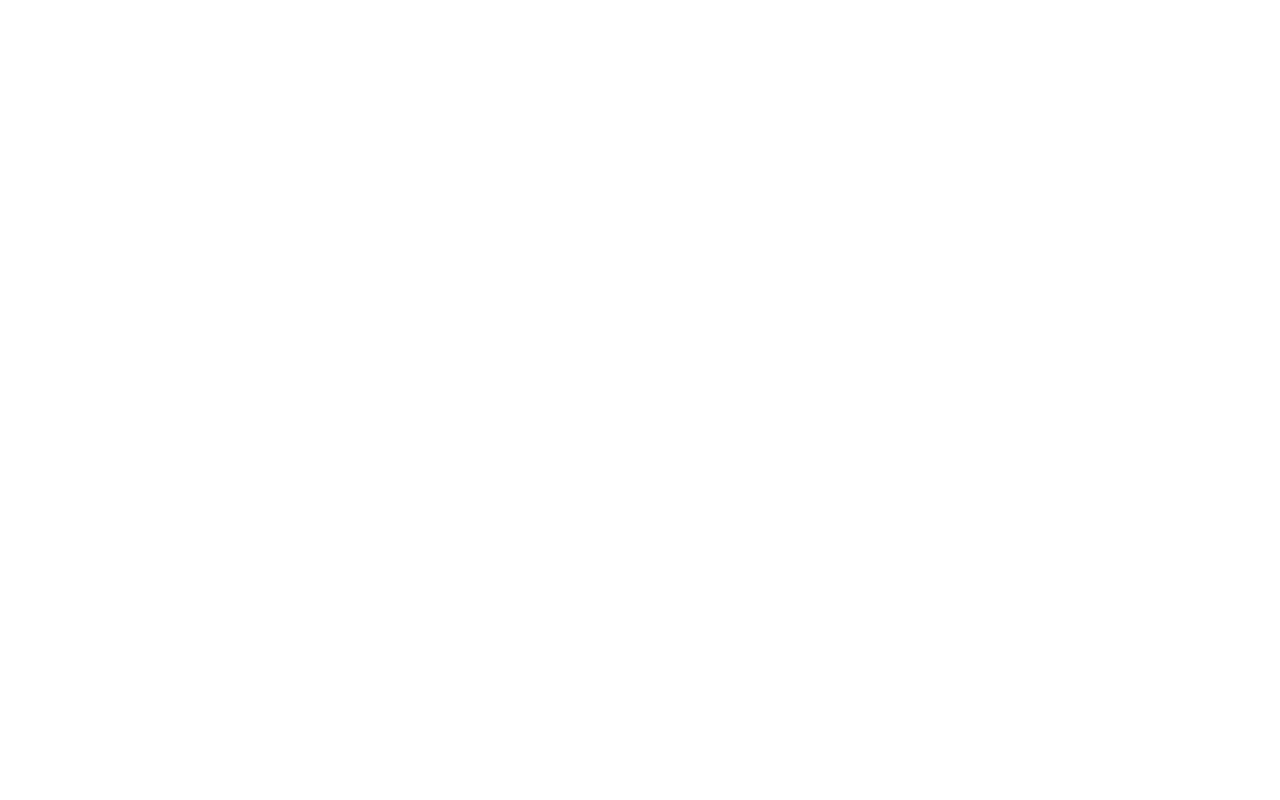
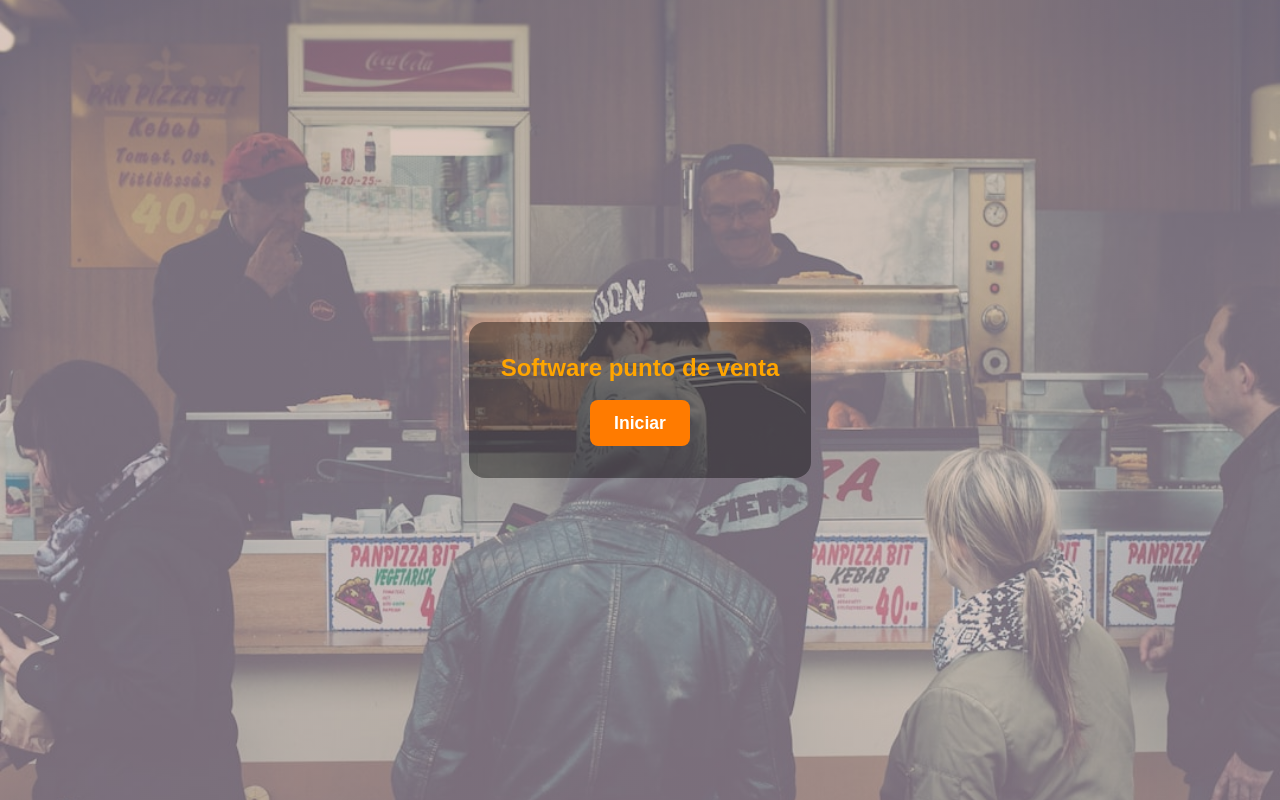
Before and after one commit to DAPUERTO/Proyecto-integrador-Git-HTML-y-CSS, a plain HTML site: page index.html in a window 1280 px wide. Drawn offline with Linux system fonts and the light colour scheme.

Commit message:
se realizo primer pantallazo de inicio

```diff
--- a/index.html
+++ b/index.html
@@ -1,12 +1,21 @@
 <!DOCTYPE html>
-<html lang="en">
+<html lang="es">
 <head>
     <meta charset="UTF-8">
     <meta name="viewport" content="width=device-width, initial-scale=1.0">
-    <link rel="stylesheet" href="style.css">
-    <title>Document</title>
+    <link rel="stylesheet" href="comoponents/style.css">
+    <title>Software punto de venta</title>
 </head>
 <body>
+    <main>
+        <section class="hero">
 
+            <div class="hero__contenido">
+                <h1 class="hero__titulo">Software punto de venta</h1>
+                <br>
+                <button class="hero__boton">Iniciar</button>
+            </div>
+        </section>
+    </main>
 </body>
 </html>
```
Also changed, not shown: comoponents/assets/imagenes/photo-1517601278517-456741619dad.jpeg (added), style.css (deleted).
